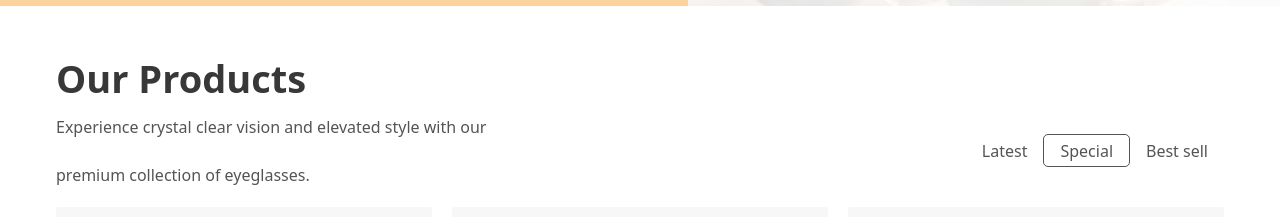
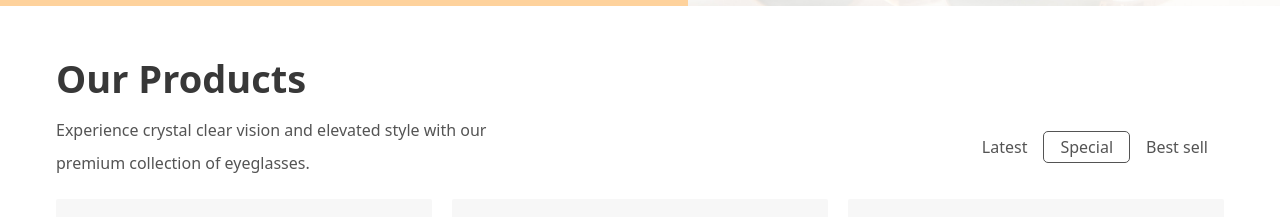
Before and after one commit to devcowsar/productsellapp, a React (Vite) app: page / in a window 1280 px wide. Shown: the part 2040-2257 px from the top of the page. Built offline with nearby package versions, Linux system fonts and the light colour scheme.

Commit message:
fix : spacing

```diff
--- a/src/App.jsx
+++ b/src/App.jsx
@@ -31,7 +31,7 @@ function App() {
         <div className="flex lg:flex-row flex-col lg:justify-between justify-center items-center  px-7 text-base text-body-text font-normal">
           <p>
             Experience crystal clear vision and elevated style with our
-            <span className="hidden lg:block">
+            <span className="hidden lg:block lg:mt-[-15px]">
               <br />
             </span>{" "}
             premium collection of eyeglasses.
```
